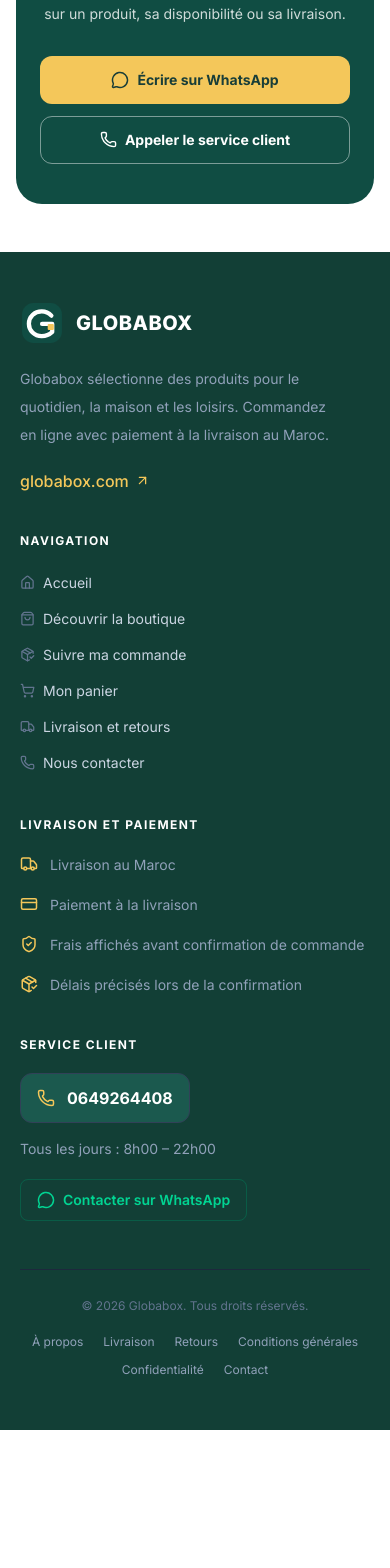
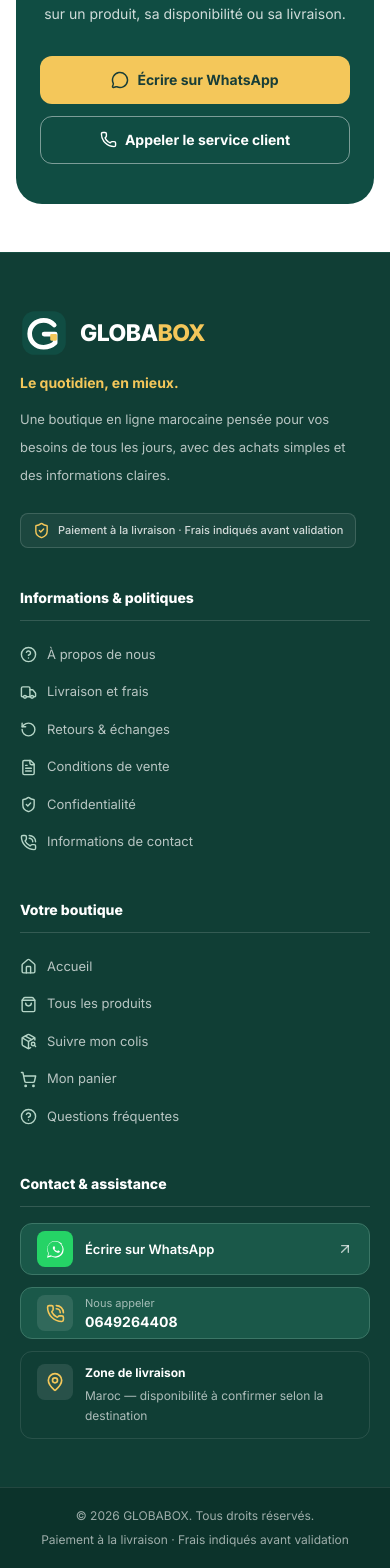
Before and after one commit to Hassan04ma/globabox.com, a React (Vite) app: page / in a window 390 px wide. Shown: the part 2654-4222 px from the top of the page. Before the commit the page ends 4084 px from the top, so only its background shows below. Built offline with nearby package versions, Linux system fonts and the light colour scheme; no server answers.

Commit message:
Redesign footer with policy column and WhatsApp phone location icon contact cards; remove public domain text

```diff
--- a/src/components/StoreFooter.tsx
+++ b/src/components/StoreFooter.tsx
@@ -1,9 +1,10 @@
 import {
-  ArrowUpRight, CreditCard, Home, MessageCircle, PackageCheck,
-  Phone, ShieldCheck, ShoppingBag, ShoppingCart, Truck
+  ArrowUpRight, CircleHelp, FileText, House, MapPin, PackageSearch,
+  PhoneCall, RotateCcw, ShieldCheck, ShoppingBag, ShoppingCart, Truck
 } from 'lucide-react';
 import type { Language } from '../types';
 import { ORDER_SUPPORT_NUMBER, WHATSAPP_LINK } from '../data';
+import WhatsAppIcon from './WhatsAppIcon';
 
 interface StoreFooterProps {
   language: Language;
@@ -14,168 +15,110 @@ interface StoreFooterProps {
   onLegal: (tab: string) => void;
 }
 
-const copy = {
+const messages = {
   fr: {
-    about: 'Globabox sélectionne des produits pour le quotidien, la maison et les loisirs. Commandez en ligne avec paiement à la livraison au Maroc.',
-    nav: 'Navigation',
-    home: 'Accueil',
-    shop: 'Découvrir la boutique',
-    track: 'Suivre ma commande',
-    cart: 'Mon panier',
-    deliveryReturns: 'Livraison et retours',
-    contactLink: 'Nous contacter',
-    assurance: 'Livraison et paiement',
-    nationwide: 'Livraison au Maroc',
-    cod: 'Paiement à la livraison',
-    fees: 'Frais affichés avant confirmation de commande',
-    timing: 'Délais précisés lors de la confirmation',
-    contact: 'Service client',
-    hours: 'Tous les jours : 8h00 – 22h00',
-    whatsapp: 'Contacter sur WhatsApp',
-    copyright: 'Tous droits réservés.',
-    aboutLink: 'À propos',
-    deliveryLink: 'Livraison',
-    returnsLink: 'Retours',
-    terms: 'Conditions générales',
-    privacy: 'Confidentialité',
-    legalContact: 'Contact'
+    tagline:'Le quotidien, en mieux.',
+    intro:'Une boutique en ligne marocaine pensée pour vos besoins de tous les jours, avec des achats simples et des informations claires.',
+    policy:'Informations & politiques',about:'À propos de nous',shipping:'Livraison et frais',returns:'Retours & échanges',
+    terms:'Conditions de vente',privacy:'Confidentialité',contactPolicy:'Informations de contact',
+    shop:'Votre boutique',home:'Accueil',browse:'Tous les produits',track:'Suivre mon colis',cart:'Mon panier',faq:'Questions fréquentes',
+    contact:'Contact & assistance',whatsapp:'Écrire sur WhatsApp',call:'Nous appeler',
+    zone:'Zone de livraison',morocco:'Maroc — disponibilité à confirmer selon la destination',
+    notice:'Paiement à la livraison · Frais indiqués avant validation',rights:'Tous droits réservés.'
   },
   ar: {
-    about: 'جلوبابوكس متجر إلكتروني لمنتجات الحياة اليومية والمنزل والترفيه. تسوق بسهولة مع الدفع عند الاستلام داخل المغرب.',
-    nav: 'روابط مهمة',
-    home: 'الرئيسية',
-    shop: 'تصفح المتجر',
-    track: 'تتبع طلبي',
-    cart: 'سلة المشتريات',
-    deliveryReturns: 'التوصيل والإرجاع',
-    contactLink: 'اتصل بنا',
-    assurance: 'التوصيل والدفع',
-    nationwide: 'التوصيل داخل المغرب',
-    cod: 'الدفع عند الاستلام',
-    fees: 'مصاريف التوصيل واضحة قبل تأكيد الطلب',
-    timing: 'تأكيد مدة التوصيل عند تأكيد الطلبية',
-    contact: 'خدمة الزبناء',
-    hours: 'يومياً: 08:00 – 22:00',
-    whatsapp: 'تواصل معنا عبر واتساب',
-    copyright: 'جميع الحقوق محفوظة.',
-    aboutLink: 'من نحن',
-    deliveryLink: 'التوصيل',
-    returnsLink: 'الإرجاع',
-    terms: 'شروط البيع',
-    privacy: 'الخصوصية',
-    legalContact: 'التواصل'
+    tagline:'كل يوم، اختيارات أفضل.',
+    intro:'جلوبابوكس متجر مغربي للتسوق عبر الإنترنت، بمنتجات متنوعة وخطوات شراء واضحة وسهلة.',
+    policy:'السياسات والمعلومات',about:'من نحن',shipping:'سياسة التوصيل',returns:'الإرجاع والتبديل',
+    terms:'شروط البيع',privacy:'سياسة الخصوصية',contactPolicy:'معلومات التواصل',
+    shop:'التسوق والخدمات',home:'الرئيسية',browse:'جميع المنتجات',track:'تتبع الطرد',cart:'سلة التسوق',faq:'الأسئلة الشائعة',
+    contact:'التواصل والمساعدة',whatsapp:'مراسلتنا عبر واتساب',call:'اتصل بنا',
+    zone:'منطقة التوصيل',morocco:'المغرب — التوصيل حسب توفر الخدمة لعنوانك',
+    notice:'الدفع عند الاستلام · مصاريف التوصيل كتظهر قبل التأكيد',rights:'جميع الحقوق محفوظة.'
   },
   en: {
-    about: 'Globabox offers a selection of everyday, home and leisure products. Shop online in Morocco with cash on delivery.',
-    nav: 'Quick links',
-    home: 'Home',
-    shop: 'Browse the store',
-    track: 'Track my order',
-    cart: 'My cart',
-    deliveryReturns: 'Shipping and returns',
-    contactLink: 'Contact us',
-    assurance: 'Delivery and payment',
-    nationwide: 'Delivery in Morocco',
-    cod: 'Cash on delivery',
-    fees: 'Delivery fees shown before checkout confirmation',
-    timing: 'Delivery timing confirmed with your order',
-    contact: 'Customer support',
-    hours: 'Daily: 8:00 AM – 10:00 PM',
-    whatsapp: 'Chat on WhatsApp',
-    copyright: 'All rights reserved.',
-    aboutLink: 'About',
-    deliveryLink: 'Delivery',
-    returnsLink: 'Returns',
-    terms: 'Terms of sale',
-    privacy: 'Privacy',
-    legalContact: 'Contact'
+    tagline:'Better choices, every day.',
+    intro:'A Moroccan online store for everyday shopping, with useful finds and a clear, simple ordering experience.',
+    policy:'Policies & information',about:'About us',shipping:'Delivery information',returns:'Returns & exchanges',
+    terms:'Terms of sale',privacy:'Privacy policy',contactPolicy:'Contact information',
+    shop:'Shop & services',home:'Home',browse:'All products',track:'Track my parcel',cart:'My cart',faq:'Frequently asked questions',
+    contact:'Contact & support',whatsapp:'Chat on WhatsApp',call:'Call us',
+    zone:'Delivery area',morocco:'Morocco — service subject to destination confirmation',
+    notice:'Cash on delivery · Delivery fees shown before confirmation',rights:'All rights reserved.'
   }
-};
+} as const;
 
-export default function StoreFooter({
-  language, onHome, onBrowse, onTrack, onCart, onLegal
-}: StoreFooterProps) {
-  const c = copy[language] || copy.fr;
-  const rtl = language === 'ar';
-
-  const navButton = (label: string, Icon: typeof Home, onClick: () => void) => (
-    <button type="button" onClick={onClick}
-      className="group inline-flex w-fit items-center gap-2 rounded py-1 text-start text-sm text-slate-300 transition-colors hover:text-[#f4c75a] focus-visible:outline focus-visible:outline-2 focus-visible:outline-offset-2 focus-visible:outline-orange-400">
-      <Icon size={15} className="shrink-0 text-slate-500 transition-colors group-hover:text-[#f4c75a]" aria-hidden="true" />
-      <span>{label}</span>
-    </button>
-  );
-
-  const legalButton = (label: string, tab: string) => (
-    <button type="button" onClick={() => onLegal(tab)}
-      className="rounded py-1 text-xs text-slate-400 transition-colors hover:text-[#f4c75a] focus-visible:outline focus-visible:outline-2 focus-visible:outline-offset-2 focus-visible:outline-orange-400">
-      {label}
-    </button>
-  );
-
+export default function StoreFooter({language,onHome,onBrowse,onTrack,onCart,onLegal}:StoreFooterProps) {
+  const c=messages[language];
+  const linkClass='group flex w-full items-center gap-2.5 rounded-lg py-2 text-start text-[13px] text-white/70 transition-colors hover:text-[#f4c75a] focus-visible:outline focus-visible:outline-2 focus-visible:outline-offset-2 focus-visible:outline-[#f4c75a]';
+  const iconClass='shrink-0 text-[#b5d5c7] transition-colors group-hover:text-[#f4c75a]';
+  const openFAQ=()=>document.getElementById('faq-section')?.scrollIntoView({behavior:'smooth',block:'start'});
   return (
-    <footer dir={rtl ? 'rtl' : 'ltr'} className="border-t border-[#123f36] bg-[#123f36] px-5 py-12 text-slate-300 sm:px-8 sm:py-14">
-      <div className="mx-auto grid max-w-7xl grid-cols-1 gap-x-10 gap-y-10 sm:grid-cols-2 lg:grid-cols-4">
-        <section aria-label="Globabox">
-          <div className="mb-5 flex items-center gap-3">
-            <img src="/brand/globabox-mark.svg" alt="" className="h-11 w-11 shrink-0 rounded-xl" />
-            <span className="text-xl font-extrabold tracking-wide text-white">GLOBABOX</span>
+    <footer className="border-t border-[#164f43] bg-[#103e35] text-white" dir={language==='ar'?'rtl':'ltr'}>
+      <div className="mx-auto grid max-w-7xl gap-10 px-5 pb-12 pt-14 sm:grid-cols-2 sm:px-6 lg:grid-cols-[1.2fr_1fr_1fr_1.15fr] lg:gap-8 lg:px-8">
+        <section aria-label="GLOBABOX" className="max-w-sm">
+          <div className="mb-4 flex items-center gap-3">
+            <img src="/brand/globabox-mark.svg" alt="" className="h-12 w-12 shrink-0 rounded-xl" loading="lazy" />
+            <span className="text-[23px] font-black tracking-tight">GLOBA<span className="text-[#f4c75a]">BOX</span></span>
           </div>
-          <p className="max-w-xs text-sm leading-7 text-slate-400">{c.about}</p>
-          <a href="https://globabox.com" className="mt-5 inline-flex items-center gap-1.5 rounded font-medium text-[#f4c75a] hover:text-orange-300 focus-visible:outline focus-visible:outline-2 focus-visible:outline-offset-2 focus-visible:outline-orange-400">
-            globabox.com <ArrowUpRight size={15} aria-hidden="true" />
-          </a>
+          <p className="text-sm font-bold text-[#f4c75a]">{c.tagline}</p>
+          <p className="mt-3 text-[13px] leading-7 text-white/70">{c.intro}</p>
+          <div className="mt-6 inline-flex items-center gap-2 rounded-lg border border-white/15 bg-white/5 px-3 py-2 text-[11px] font-medium text-white/80">
+            <ShieldCheck size={17} className="shrink-0 text-[#f4c75a]" />
+            {c.notice}
+          </div>
         </section>
 
-        <nav aria-label={c.nav}>
-          <h2 className="mb-5 text-xs font-bold uppercase tracking-[0.12em] text-white">{c.nav}</h2>
-          <div className="flex flex-col items-start gap-2">
-            {navButton(c.home, Home, onHome)}
-            {navButton(c.shop, ShoppingBag, onBrowse)}
-            {navButton(c.track, PackageCheck, onTrack)}
-            {navButton(c.cart, ShoppingCart, onCart)}
-            {navButton(c.deliveryReturns, Truck, () => onLegal('delivery'))}
-            {navButton(c.contactLink, Phone, () => onLegal('contact'))}
+        {/* Dedicated policy column directly after the brand — never a duplicate link list. */}
+        <nav aria-label={c.policy}>
+          <h2 className="mb-4 border-b border-white/15 pb-3 text-sm font-extrabold text-white">{c.policy}</h2>
+          <div className="space-y-0.5">
+            <button type="button" onClick={()=>onLegal('about')} className={linkClass}><CircleHelp size={17} className={iconClass}/>{c.about}</button>
+            <button type="button" onClick={()=>onLegal('delivery')} className={linkClass}><Truck size={17} className={iconClass}/>{c.shipping}</button>
+            <button type="button" onClick={()=>onLegal('returns')} className={linkClass}><RotateCcw size={17} className={iconClass}/>{c.returns}</button>
+            <button type="button" onClick={()=>onLegal('cgv')} className={linkClass}><FileText size={17} className={iconClass}/>{c.terms}</button>
+            <button type="button" onClick={()=>onLegal('privacy')} className={linkClass}><ShieldCheck size={17} className={iconClass}/>{c.privacy}</button>
+            <button type="button" onClick={()=>onLegal('contact')} className={linkClass}><PhoneCall size={17} className={iconClass}/>{c.contactPolicy}</button>
           </div>
         </nav>
 
-        <section aria-label={c.assurance}>
-          <h2 className="mb-5 text-xs font-bold uppercase tracking-[0.12em] text-white">{c.assurance}</h2>
-          <div className="space-y-4 text-sm leading-6 text-slate-400">
-            <p className="flex items-start gap-3"><Truck size={18} className="mt-0.5 shrink-0 text-[#f4c75a]" aria-hidden="true" /><span>{c.nationwide}</span></p>
-            <p className="flex items-start gap-3"><CreditCard size={18} className="mt-0.5 shrink-0 text-[#f4c75a]" aria-hidden="true" /><span>{c.cod}</span></p>
-            <p className="flex items-start gap-3"><ShieldCheck size={18} className="mt-0.5 shrink-0 text-[#f4c75a]" aria-hidden="true" /><span>{c.fees}</span></p>
-            <p className="flex items-start gap-3"><PackageCheck size={18} className="mt-0.5 shrink-0 text-[#f4c75a]" aria-hidden="true" /><span>{c.timing}</span></p>
+        <nav aria-label={c.shop}>
+          <h2 className="mb-4 border-b border-white/15 pb-3 text-sm font-extrabold text-white">{c.shop}</h2>
+          <div className="space-y-0.5">
+            <button type="button" onClick={onHome} className={linkClass}><House size={17} className={iconClass}/>{c.home}</button>
+            <button type="button" onClick={onBrowse} className={linkClass}><ShoppingBag size={17} className={iconClass}/>{c.browse}</button>
+            <button type="button" onClick={onTrack} className={linkClass}><PackageSearch size={17} className={iconClass}/>{c.track}</button>
+            <button type="button" onClick={onCart} className={linkClass}><ShoppingCart size={17} className={iconClass}/>{c.cart}</button>
+            <button type="button" onClick={openFAQ} className={linkClass}><CircleHelp size={17} className={iconClass}/>{c.faq}</button>
+          </div>
+        </nav>
+
+        <section aria-label={c.contact}>
+          <h2 className="mb-4 border-b border-white/15 pb-3 text-sm font-extrabold text-white">{c.contact}</h2>
+          <div className="space-y-3">
+            <a href={WHATSAPP_LINK} target="_blank" rel="noopener noreferrer"
+              className="group flex min-h-[52px] items-center gap-3 rounded-xl border border-[#3b7666] bg-[#1a5849] px-4 transition hover:border-[#f4c75a] hover:bg-[#206856]"
+              aria-label={c.whatsapp}>
+              <span className="flex h-9 w-9 shrink-0 items-center justify-center rounded-lg bg-[#25d366] text-white"><WhatsAppIcon className="h-5 w-5"/></span>
+              <span className="min-w-0 flex-1 text-[13px] font-semibold">{c.whatsapp}</span><ArrowUpRight size={16} className="text-white/70"/>
+            </a>
+            <a href={'tel:'+ORDER_SUPPORT_NUMBER}
+              className="group flex min-h-[52px] items-center gap-3 rounded-xl border border-[#3b7666] bg-[#1a5849] px-4 transition hover:border-[#f4c75a] hover:bg-[#206856]">
+              <span className="flex h-9 w-9 shrink-0 items-center justify-center rounded-lg bg-white/10 text-[#f4c75a]"><PhoneCall size={19}/></span>
+              <span className="min-w-0 flex-1"><span className="block text-[11px] text-white/60">{c.call}</span><span className="block text-sm font-bold" dir="ltr">{ORDER_SUPPORT_NUMBER}</span></span>
+            </a>
+            <div className="flex items-start gap-3 rounded-xl border border-white/10 px-4 py-3">
+              <span className="flex h-9 w-9 shrink-0 items-center justify-center rounded-lg bg-white/10 text-[#f4c75a]"><MapPin size={20}/></span>
+              <div><p className="text-[12px] font-bold">{c.zone}</p><p className="mt-1 text-xs leading-5 text-white/65">{c.morocco}</p></div>
+            </div>
           </div>
         </section>
-
-        <section aria-label={c.contact}>
-          <h2 className="mb-5 text-xs font-bold uppercase tracking-[0.12em] text-white">{c.contact}</h2>
-          <a href={'tel:' + ORDER_SUPPORT_NUMBER}
-            className="flex w-fit items-center gap-3 rounded-xl border border-slate-700 bg-[#1b594e] px-4 py-3 text-base font-bold text-white transition-colors hover:border-[#f4c75a] hover:text-orange-300 focus-visible:outline focus-visible:outline-2 focus-visible:outline-offset-2 focus-visible:outline-orange-400">
-            <Phone size={18} className="shrink-0 text-[#f4c75a]" aria-hidden="true" />
-            <span dir="ltr">{ORDER_SUPPORT_NUMBER}</span>
-          </a>
-          <p className="mt-4 text-sm text-slate-400">{c.hours}</p>
-          <a href={WHATSAPP_LINK} target="_blank" rel="noopener noreferrer"
-            className="mt-5 inline-flex items-center gap-2 rounded-lg border border-emerald-700/50 px-4 py-2.5 text-sm font-semibold text-emerald-400 transition-colors hover:bg-emerald-900/20 focus-visible:outline focus-visible:outline-2 focus-visible:outline-offset-2 focus-visible:outline-emerald-400">
-            <MessageCircle size={18} aria-hidden="true" />{c.whatsapp}
-          </a>
-        </section>
       </div>
-
-      <div className="mx-auto mt-12 flex max-w-7xl flex-col items-center justify-between gap-4 border-t border-slate-800 pt-7 text-center sm:flex-row sm:text-start">
-        <p className="text-xs text-slate-500">© {new Date().getFullYear()} Globabox. {c.copyright}</p>
-        <nav aria-label={c.terms}>
-          <div className="flex flex-wrap justify-center gap-x-5 gap-y-1 sm:justify-end">
-            {legalButton(c.aboutLink, 'about')}
-            {legalButton(c.deliveryLink, 'delivery')}
-            {legalButton(c.returnsLink, 'returns')}
-            {legalButton(c.terms, 'cgv')}
-            {legalButton(c.privacy, 'privacy')}
-            {legalButton(c.legalContact, 'contact')}
-          </div>
-        </nav>
+      <div className="border-t border-white/10 bg-[#0c332b]">
+        <div className="mx-auto flex max-w-7xl flex-col items-center justify-between gap-2 px-5 py-5 text-center text-xs text-white/60 sm:flex-row sm:px-6 lg:px-8">
+          <p>© {new Date().getFullYear()} GLOBABOX. {c.rights}</p>
+          <p>{c.notice}</p>
+        </div>
       </div>
     </footer>
   );
```
